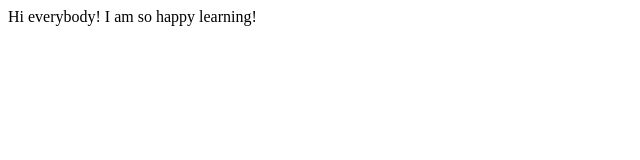
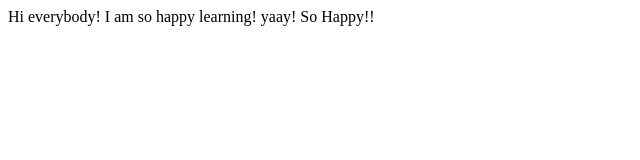
Before and after one commit to MariaHelenaCoding/my-first-website, a plain HTML site: page index.html in a window 1280 px wide. Shown: the whole page, without its empty margins (0-640 px from the left). Drawn offline with Linux system fonts and the light colour scheme.

Commit message:
So happy

```diff
--- a/index.html
+++ b/index.html
@@ -8,4 +8,7 @@
 </head>
 <body>
     Hi everybody! I am so happy learning!
+    yaay!
+    So Happy!!
+</body>
 </html>
```
